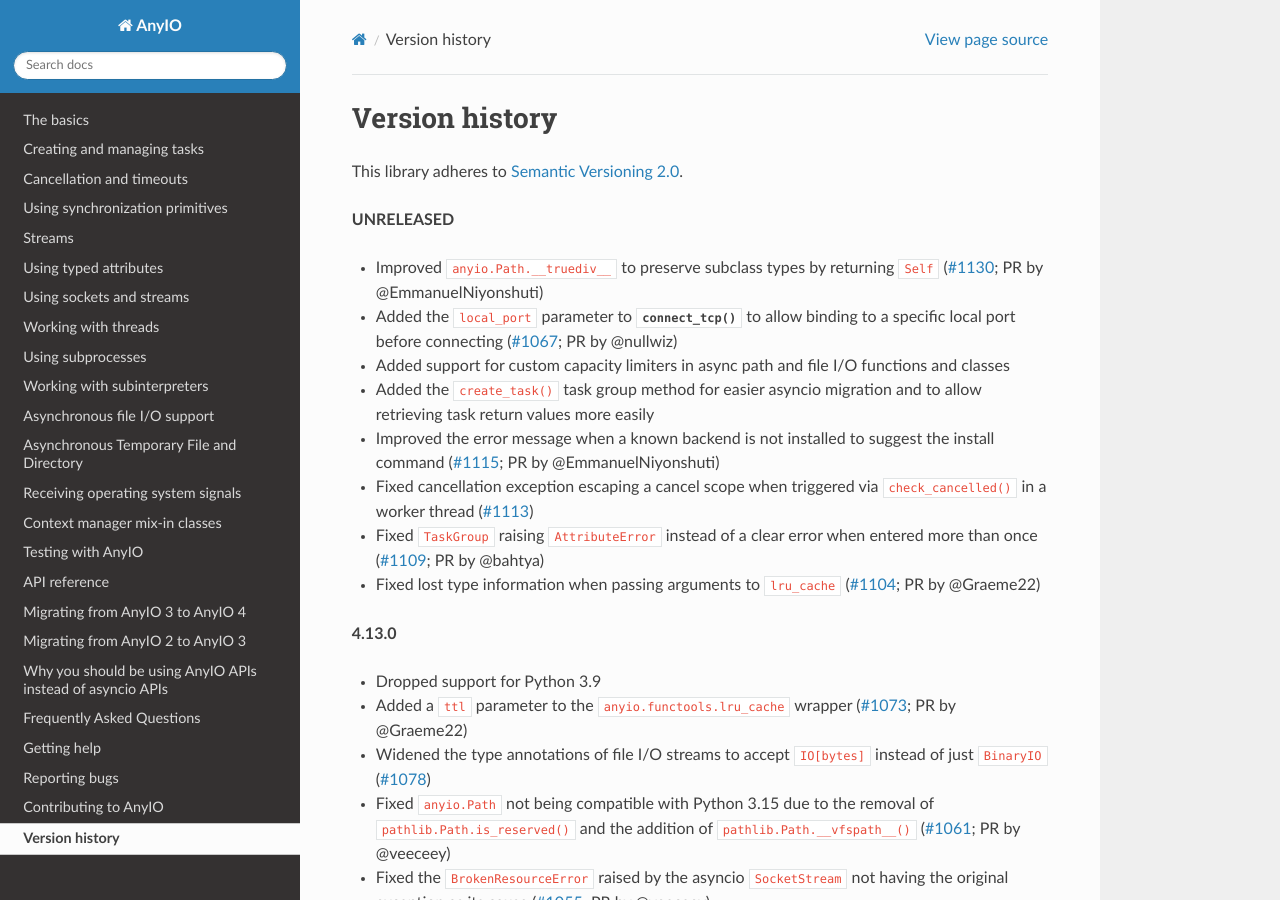
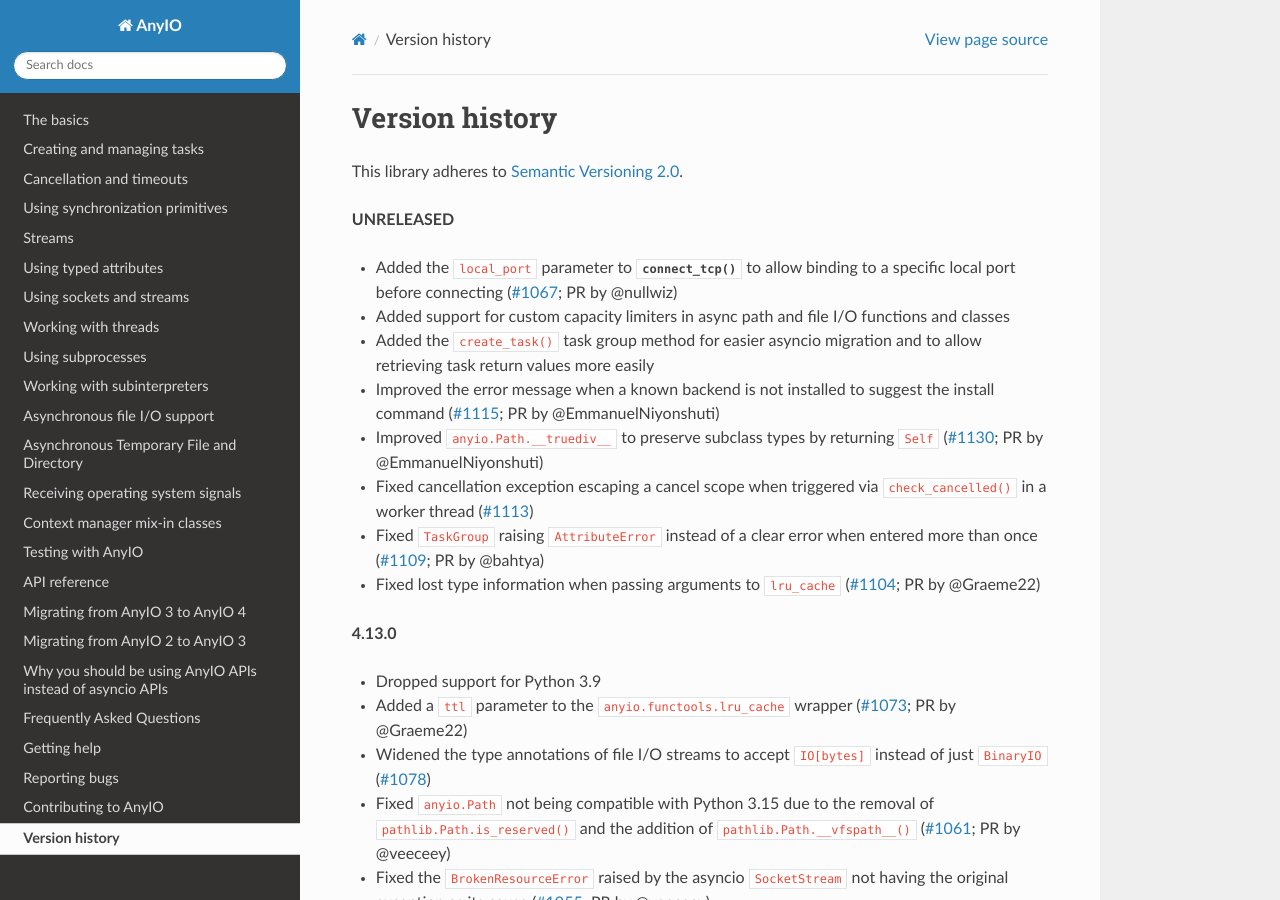
Before and after one commit to agronholm/anyio, a Sphinx documentation site: the page built from docs/versionhistory.rst, in a window 1280 px wide and 900 px high. Built offline with Sphinx 7.4.7 and the Read the Docs theme 3.1.0, drawn with Linux system fonts in a browser that asks for light colours; the version number could not be read and is left out; part of the change alters nothing that is shown.

```diff
--- a/docs/versionhistory.rst
+++ b/docs/versionhistory.rst
@@ -5,8 +5,6 @@ This library adheres to `Semantic Versioning 2.0 <http://semver.org/>`_.
 
 **UNRELEASED**
 
-- Improved ``anyio.Path.__truediv__`` to preserve subclass types by returning ``Self``
-  (`#1130 <https://github.com/agronholm/anyio/issues/1130>`_; PR by @EmmanuelNiyonshuti)
 - Added the ``local_port`` parameter to :func:`connect_tcp` to allow binding to a
   specific local port before connecting
   (`#1067 <https://github.com/agronholm/anyio/issues/1067>`_; PR by @nullwiz)
@@ -17,6 +15,8 @@ This library adheres to `Semantic Versioning 2.0 <http://semver.org/>`_.
 - Improved the error message when a known backend is not installed to suggest the
   install command
   (`#1115 <https://github.com/agronholm/anyio/pull/1115>`_; PR by @EmmanuelNiyonshuti)
+- Improved ``anyio.Path.__truediv__`` to preserve subclass types by returning ``Self``
+  (`#1130 <https://github.com/agronholm/anyio/issues/1130>`_; PR by @EmmanuelNiyonshuti)
 - Fixed cancellation exception escaping a cancel scope when triggered via
   ``check_cancelled()`` in a worker thread
   (`#1113 <https://github.com/agronholm/anyio/issues/1113>`_)
```
